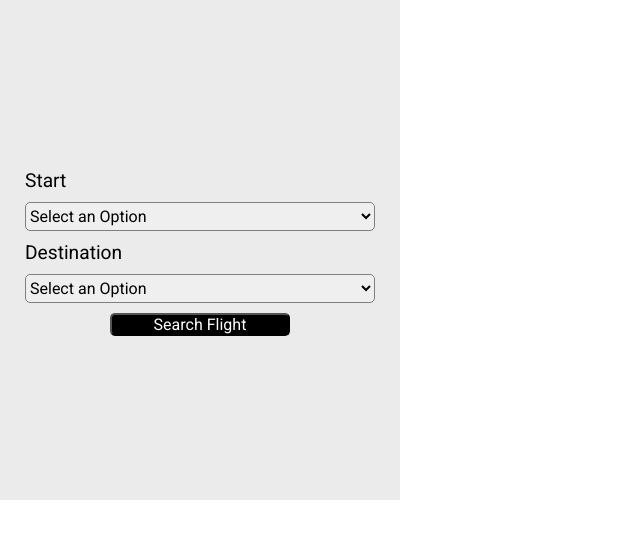
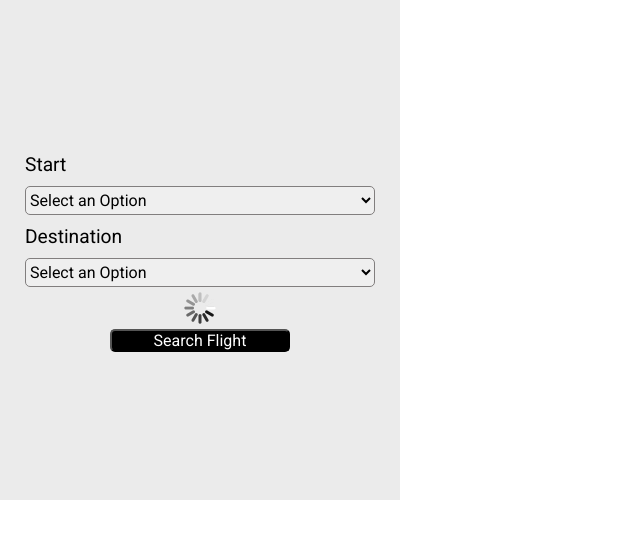
Before and after one commit to thecodermaniac/Aero-Affordo-extension, a browser extension: page index.html in a window 1280 px wide. Both pictures are taken after a click on the button "Search Flight". Shown: the whole page, without its empty margins (0-640 px from the left). Drawn offline with Linux system fonts and the light colour scheme; no server answers.

Commit message:
loader added

```diff
--- a/index.html
+++ b/index.html
@@ -19,6 +19,8 @@
         <select name="sestination" id="destination">
           <option value="null">Select an Option</option>
         </select>
+        <div><img src="ZZ5H.gif" alt="loading"></div>
+
         <button id="submit">Search Flight</button>
       </form>
     </div>
--- a/index.js
+++ b/index.js
@@ -1,5 +1,7 @@
 let jsondata = "";
 var to, from;
+const loader=document.querySelector("#flightbook form img")
+loader.style.display='none'
 const startoption = document.getElementById('start')
 const destinationoption = document.getElementById('destination')
 const srhbtn = document.getElementById('submit')
@@ -57,6 +59,7 @@ async function main() {
 
     srhbtn.addEventListener('click', async (e) => {
         e.preventDefault();
+        loader.style.display='block'
         const options = {
             method: 'GET',
             headers: {
@@ -70,6 +73,7 @@ async function main() {
         let flightdatajson = await response.json()
         flight_select.style.display = 'none'
         flight_info.style.display = 'flex'
+        loader.style.display='none'
 
         if (flightdatajson.data == null || Object.keys(flightdatajson.data).length === 0) {
             console.log('flight not available');
--- a/style.css
+++ b/style.css
@@ -44,6 +44,14 @@ option{
     margin: 1px;
 }
 
+#flightbook form img {
+    width: 32px;
+    align-self: center;
+}
+#flightbook form div {
+    height: 32px;
+    align-self: center;
+}
 #flightbook form button {
     border-radius: 5px;
     width: 50%;
```
Also changed, not shown: ZZ5H.gif (added).
